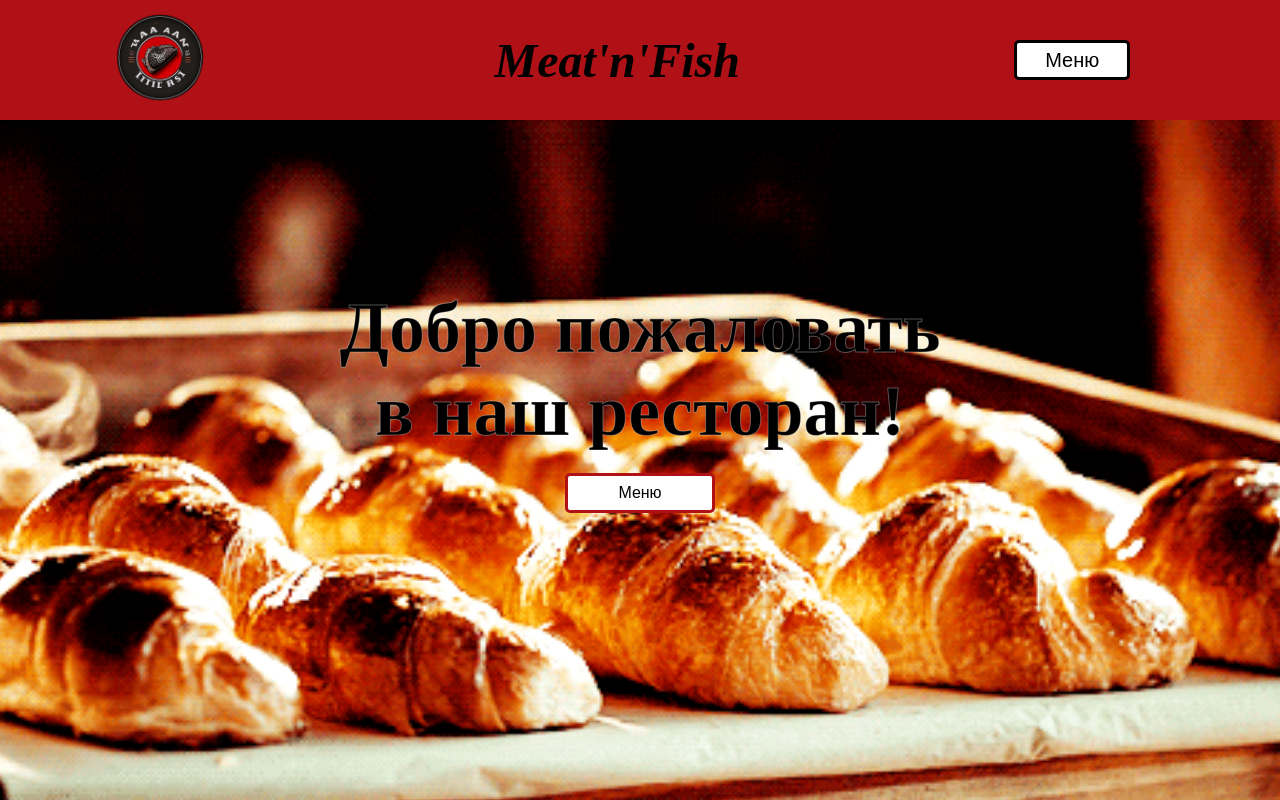
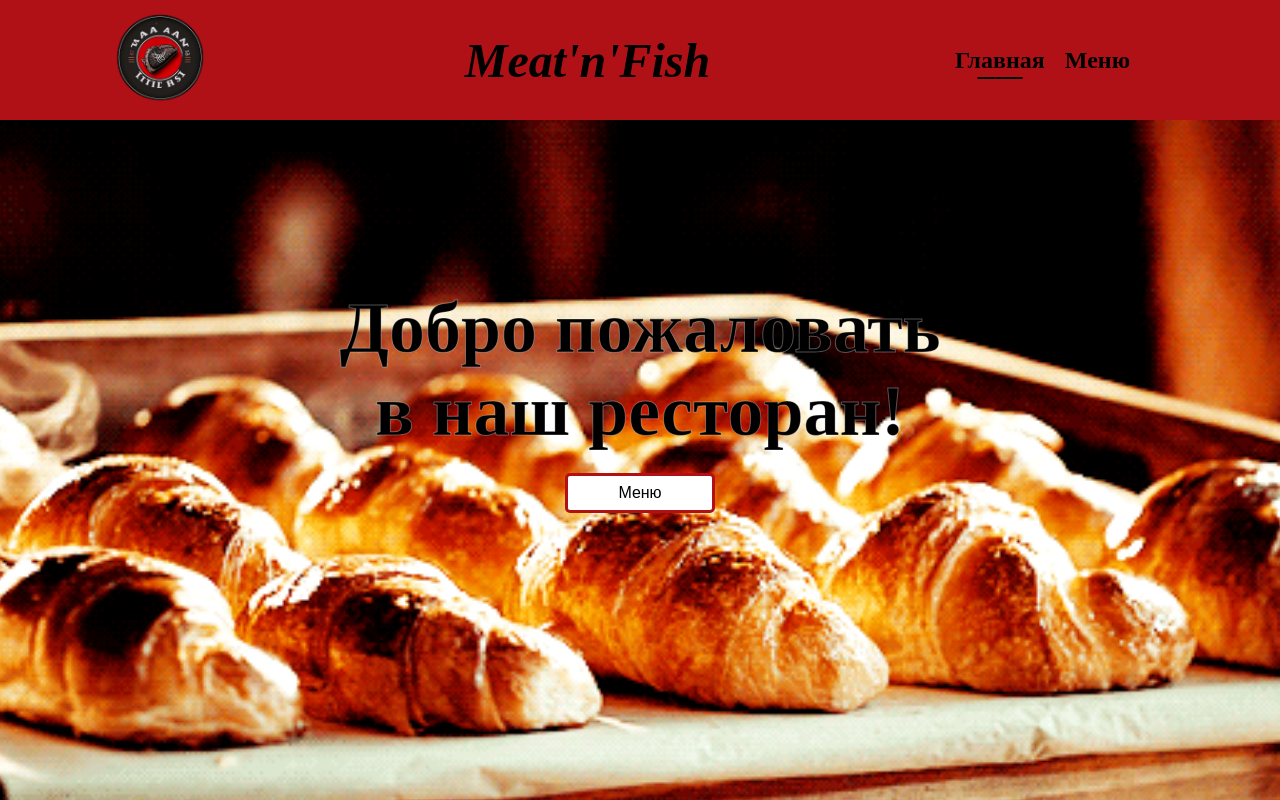
Before and after one commit to FireSpirit171/MeatFish, a Next.js app: page / in a window 1280 px wide. Built offline with nearby package versions, Linux system fonts and the light colour scheme.

Commit message:
Add right nav panel

```diff
--- a/src/components/Header.tsx
+++ b/src/components/Header.tsx
@@ -1,7 +1,12 @@
 import { FC } from "react";
 import Link from "next/link";
+import { useRouter } from "next/router";
 
 const Header: FC = () => {
+    const router = useRouter();
+
+    const isActive = (path: string) => router.pathname === path;
+
     return (
         <header className="header">
             <Link href="/">
@@ -9,16 +14,27 @@ const Header: FC = () => {
             </Link>
             <div className="header__center">
                 <div className="header__title-container">
-                    <h1 className="header__title-container__title"><strong>Meat'n'Fish</strong></h1>
+                    <h1 className="header__title-container__title">
+                        <strong>Meat'n'Fish</strong>
+                    </h1>
                 </div>
             </div>
-            <div className="header__button-container">
-                <Link href="/dishes">
-                    <button className="header__menu-button">Меню</button>
+            <nav className="header__nav">
+                <Link
+                    href="/"
+                    className={`header__nav-item ${isActive("/") ? "active" : ""}`}
+                >
+                    Главная
                 </Link>
-            </div>
+                <Link
+                    href="/dishes"
+                    className={`header__nav-item ${isActive("/dishes") ? "active" : ""}`}
+                >
+                    Меню
+                </Link>
+            </nav>
         </header>
     );
-}
+};
 
 export default Header;
--- a/src/styles/Header.sass
+++ b/src/styles/Header.sass
@@ -17,31 +17,35 @@
         width: 100%
 
     &__title-container
-
         &__title
             color: #000
             font-size: 48px
             font-style: italic
 
-    &__button-container
-        width: 150px
-        height: 40px
+    &__nav
+        display: flex
+        gap: 20px
+        align-items: center
 
-    &__menu-button
-        width: 100%
-        height: 100%
-        border: solid
-        border-radius: 5px
-        color: #000
-        background-color: #fff
-        font-size: 20px
-        font-weight: 300
-        cursor: pointer
+        .header__nav-item
+            position: relative
+            color: #000
+            font-size: 24px
+            text-decoration: none
+            font-weight: 600
 
-        &:hover
-            color: #fff
-            border-color: #000
-            background-color: #000
+            &:hover
+                color: #fff
+
+            &.active::after
+                content: ""
+                position: absolute
+                bottom: -5px
+                left: 50%
+                transform: translateX(-50%)
+                width: 50%
+                height: 2px
+                background-color: #000
 
 @media screen and (max-width: 600px)
     .header
@@ -56,9 +60,5 @@
         &__title-container
             display: none
 
-        &__button-container
-            width: 200px
-            height: 30px
-
-        &__menu-button
+        .header__nav-item
             font-size: 16px
```
